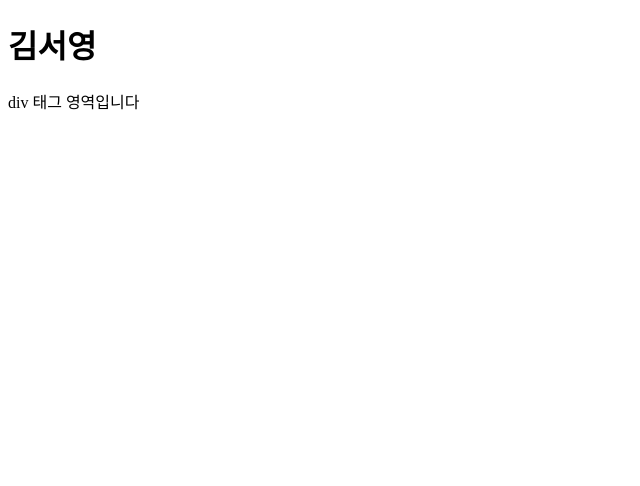
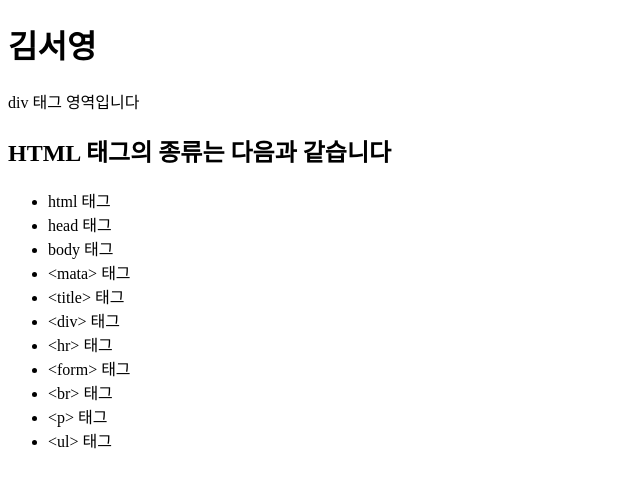
Before and after one commit to ksy6623/HTML03, a plain HTML site: page index.html in a window 1280 px wide. Shown: the whole page, without its empty margins (0-640 px from the left). Drawn offline with Linux system fonts and the light colour scheme.

Commit message:
index 등 실습

```diff
--- a/index.html
+++ b/index.html
@@ -8,5 +8,19 @@
 <body>
     <h1>김서영</h1>
     <div>div 태그 영역입니다</div>
+    <h2>HTML 태그의 종류는 다음과 같습니다</h2>
+    <ul>
+        <li>html 태그</li>
+        <li>head 태그</li>
+        <li>body 태그</li>
+        <li>&lt;mata&gt; 태그</li>
+        <li>&lt;title&gt; 태그</li>
+        <li>&lt;div&gt; 태그</li>
+        <li>&lt;hr&gt; 태그</li>
+        <li>&lt;form&gt; 태그</li>
+        <li>&lt;br&gt; 태그</li>
+        <li>&lt;p&gt; 태그</li>
+        <li>&lt;ul&gt; 태그</li>
+    </ul>
 </body>
 </html>
```
Also changed, not shown: 1 other file.
